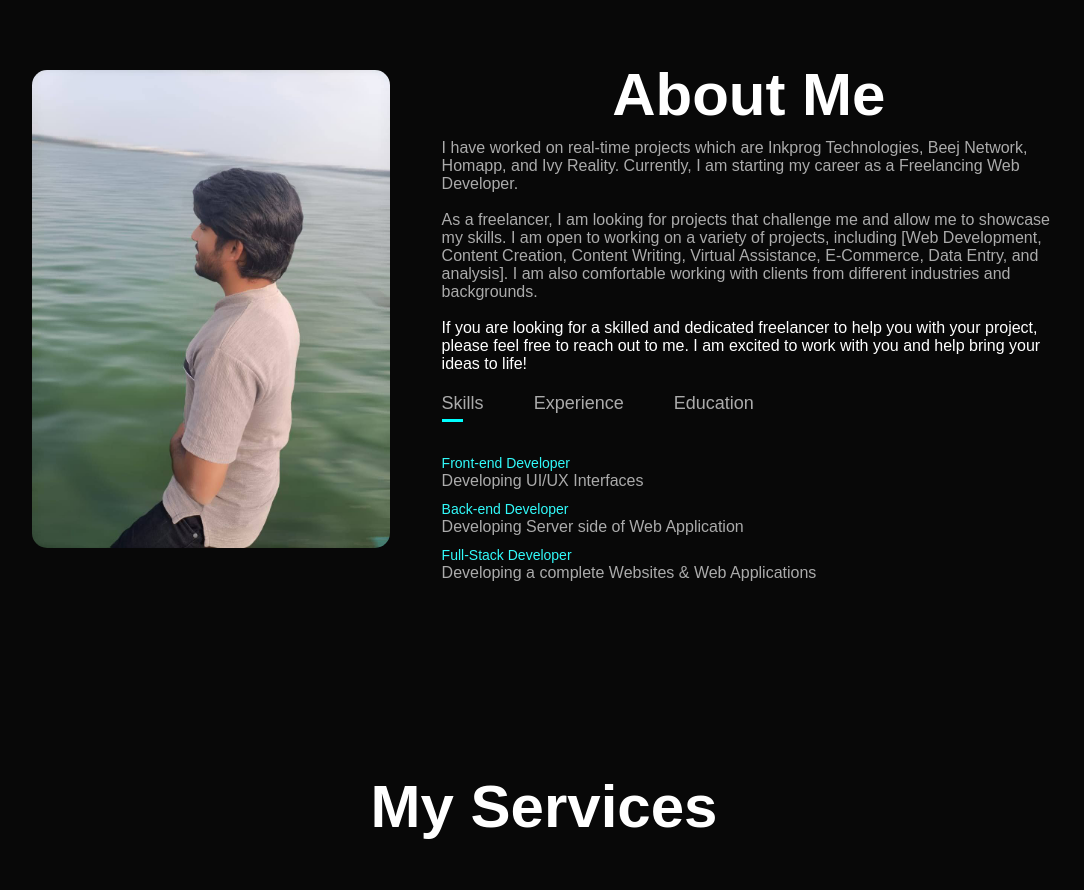
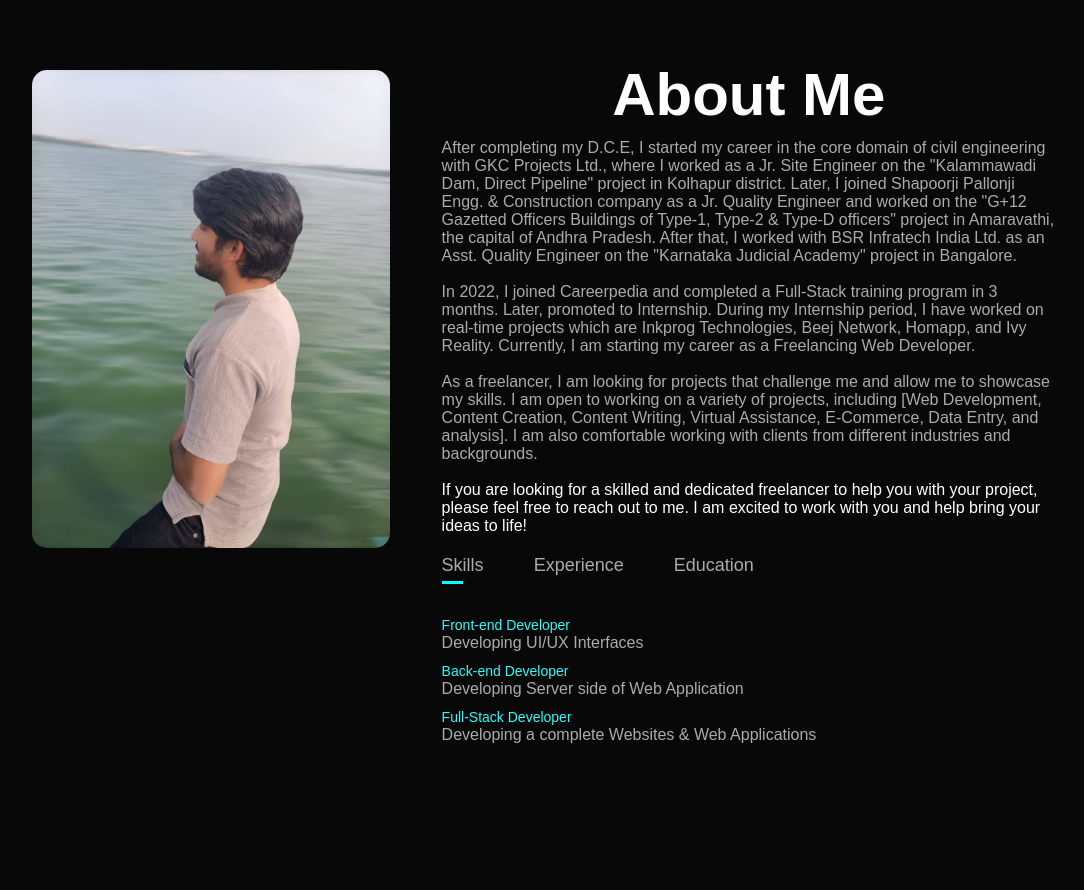
Before and after one commit to imp-host/portfolio, a plain HTML site: page index.html in a window 1280 px wide. Shown: the part 840-1730 px from the top of the page, without its empty margins (96-1180 px from the left). Drawn offline with Linux system fonts and the light colour scheme.

Commit message:
Update index.html

```diff
--- a/index.html
+++ b/index.html
@@ -49,7 +49,7 @@
           <div class="about-col-2">
             <h1 class="sub-title" style="margin: 10px 0">About Me</h1>
             <p>
-              <!-- After completing my D.C.E, I started my career in the core domain
+              After completing my D.C.E, I started my career in the core domain
               of civil engineering with GKC Projects Ltd., where I worked as a
               Jr. Site Engineer on the "Kalammawadi Dam, Direct Pipeline"
               project in Kolhapur district. Later, I joined Shapoorji Pallonji
@@ -62,7 +62,7 @@
               <br /><br />
               In 2022, I joined Careerpedia and completed a Full-Stack training
               program in 3 months. Later, promoted to Internship. During my
-              Internship period,--> I have worked on real-time projects which are
+              Internship period, I have worked on real-time projects which are
               Inkprog Technologies, Beej Network, Homapp, and Ivy Reality. Currently, I
               am starting my career as a Freelancing Web Developer.
               <br /><br />
```
